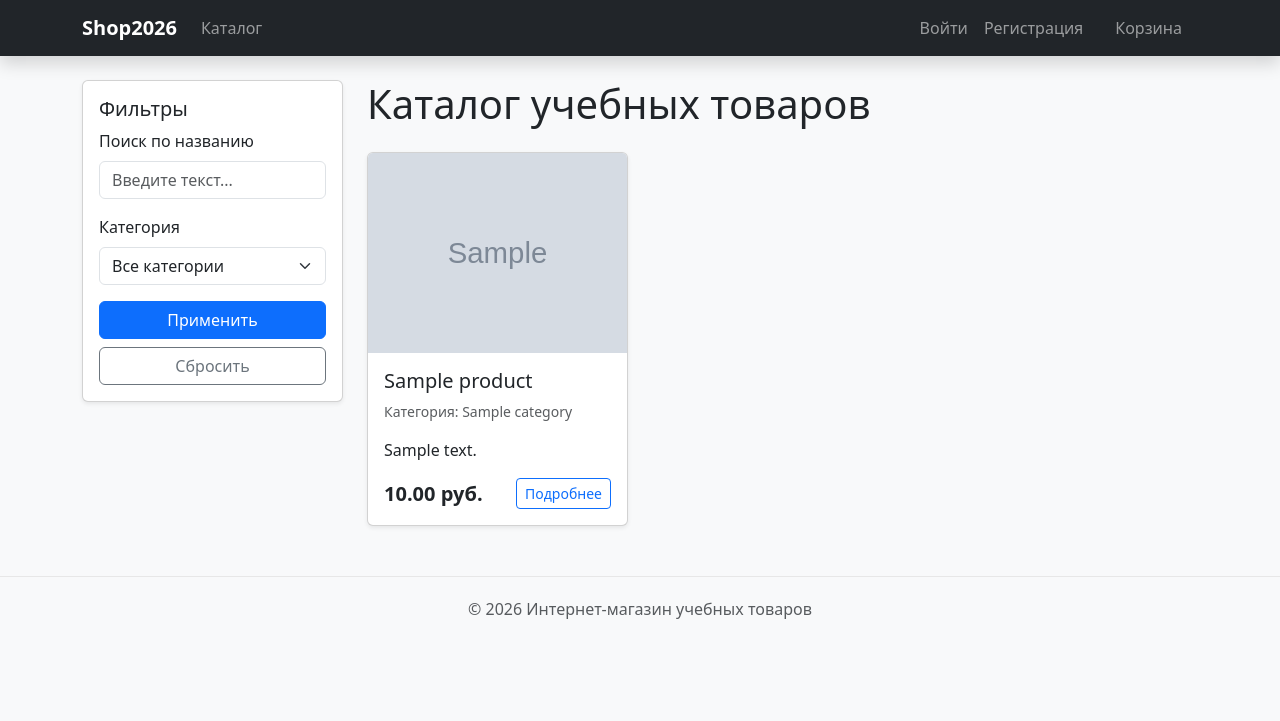
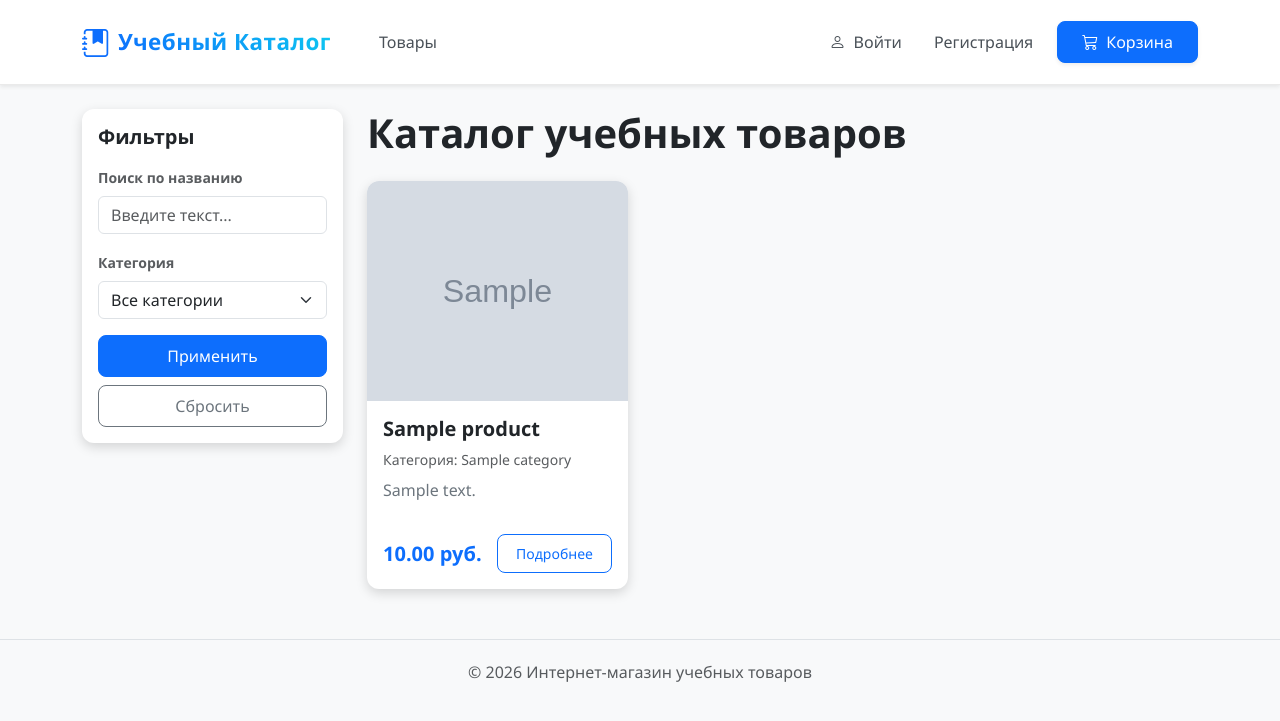
Before and after one commit to Konst-iv/shop-practice-2026, a Django app: page / in a window 1280 px wide. Shown: the top 721 px of the page. Run offline with Django 5.2, Linux system fonts and the light colour scheme; tables that the repository leaves empty hold one stand-in row (values such as "Sample post"); grey boxes marked "Sample" are stand-in pictures.

Commit message:
feat: Обновление дизайна

```diff
--- /dev/null
+++ b/shop/static/shop/css/style.css
@@ -0,0 +1,107 @@
+body {
+    font-family: 'Segoe UI', -apple-system, BlinkMacSystemFont, Roboto, sans-serif;
+    background-color: #f8f9fa !important;
+    color: #212529;
+}
+
+.navbar {
+    border-bottom: 1px solid #eaeaea; /* Нежная светлая линия */
+}
+
+.brand-text {
+    font-size: 1.4rem;
+    letter-spacing: 0.5px;
+    background: linear-gradient(45deg, #0d6efd, #0dcaf0);
+    -webkit-background-clip: text;
+    -webkit-text-fill-color: transparent;
+}
+
+.navbar-nav .nav-link {
+    color: #495057 !important;
+    transition: all 0.2s ease-in-out;
+    border-radius: 8px;
+}
+
+.navbar-nav .nav-link:hover {
+    color: #0d6efd !important;
+    background-color: #f8f9fa;
+    transform: translateY(-1px);
+}
+
+.navbar-nav .text-muted:hover {
+    background-color: transparent;
+    transform: none;
+}
+
+body .card {
+    border: none !important;
+    border-radius: 12px !important;
+    box-shadow: 0 4px 12px rgba(0, 0, 0, 0.15) !important;
+    background-color: #ffffff !important;
+}
+
+body .card-product {
+    border: none !important;
+    border-radius: 12px !important;
+    box-shadow: 0 4px 12px rgba(0, 0, 0, 0.15) !important;
+    background-color: #ffffff !important;
+    overflow: hidden;
+    transition: transform 0.25s ease-in-out, box-shadow 0.25s ease-in-out !important;
+}
+
+body .card-product:hover {
+    transform: translateY(-6px) !important;
+    box-shadow: 0 12px 24px rgba(0, 0, 0, 0.25) !important;
+}
+
+.card-product img {
+    height: 220px !important;
+    object-fit: cover !important;
+    transition: transform 0.3s ease-in-out !important;
+}
+
+.card-product:hover img {
+    transform: scale(1.04) !important;
+}
+
+body .btn {
+    border-radius: 8px !important;
+    padding: 8px 18px;
+    font-weight: 500;
+    transition: all 0.2s ease-in-out !important;
+}
+
+body .table-responsive {
+    border: none !important;
+    border-radius: 12px !important;
+    box-shadow: 0 4px 12px rgba(0, 0, 0, 0.15) !important;
+    background-color: #ffffff !important;
+    padding: 15px;
+}
+
+body .table {
+    border-collapse: separate !important;
+    border-spacing: 0 !important;
+    margin-bottom: 0 !important;
+}
+
+body .table th {
+    font-weight: 600;
+    text-transform: uppercase;
+    font-size: 0.82rem;
+    letter-spacing: 0.5px;
+    border-bottom: 2px solid #dee2e6 !important;
+    padding: 12px 8px;
+}
+
+body .table td {
+    padding: 16px 8px !important;
+    vertical-align: middle !important;
+}
+
+.footer {
+    background-color: transparent !important;
+    border-top: 1px solid #dee2e6 !important;
+    padding: 25px 0;
+    margin-top: 60px;
+}
--- a/shop/templates/shop/base.html
+++ b/shop/templates/shop/base.html
@@ -1,3 +1,4 @@
+{% load static %}
 <!DOCTYPE html>
 <html lang="ru">
 <head>
@@ -5,16 +6,15 @@
     <meta name="viewport" content="width=device-width, initial-scale=1.0">
     <title>{% block title %}Магазин учебных товаров{% endblock %}</title>
 
-    <!-- Подключение Bootstrap 5 CSS -->
     <link href="https://cdn.jsdelivr.net/npm/bootstrap@5.3.3/dist/css/bootstrap.min.css" rel="stylesheet">
+    <link rel="stylesheet" href="https://cdn.jsdelivr.net/npm/bootstrap-icons@1.11.3/font/bootstrap-icons.min.css">
+    <link rel="stylesheet" href="{% static 'shop/css/style.css' %}?v=1.1">
 
     <style>
-        /* Убираем лишний верхний отступ у body, чтобы шапка прилегала к верху */
         body { padding-top: 0; }
 
-        /* Стилизуем кнопку корзины, чтобы текст оставался читаемым при наведении */
         .btn-outline-light:hover {
-            color: #212529 !important; /* Текст становится темным при наведении на белую кнопку */
+            color: #212529 !important;
         }
 
         .footer { margin-top: 50px; padding: 20px 0; border-top: 1px solid #e7e7e7; }
@@ -22,52 +22,62 @@
 </head>
 <body class="bg-light">
 
-    <!-- Навигационная панель -->
-    <nav class="navbar navbar-expand-lg navbar-dark bg-dark mb-4 shadow">
+    <nav class="navbar navbar-expand-lg navbar-light bg-white mb-4 shadow-sm py-3">
         <div class="container">
-            <a class="navbar-brand fw-bold" href="{% url 'product_list' %}">Shop2026</a>
 
-            <button class="navbar-toggler" type="button" data-bs-toggle="collapse" data-bs-target="#navbarNav">
+            <!-- Новый стильный логотип с иконкой вместо "Shop2026" -->
+            <a class="navbar-brand fw-bold d-flex align-items-center" href="{% url 'product_list' %}">
+                <i class="bi bi-journal-bookmark-fill text-primary me-2 fs-3"></i>
+                <span class="brand-text">Учебный Каталог</span>
+            </a>
+
+            <button class="navbar-toggler border-0 shadow-none" type="button" data-bs-toggle="collapse" data-bs-target="#navbarNav">
                 <span class="navbar-toggler-icon"></span>
             </button>
 
             <div class="collapse navbar-collapse" id="navbarNav">
-                <ul class="navbar-nav me-auto">
+                <ul class="navbar-nav me-auto mb-2 mb-lg-0 ms-lg-4">
                     <li class="nav-item">
-                        <a class="nav-link" href="{% url 'product_list' %}">Каталог</a>
+                        <a class="nav-link fw-medium" href="{% url 'product_list' %}">Товары</a>
                     </li>
                 </ul>
 
                 <div class="navbar-nav ms-auto align-items-center">
                     {% if user.is_authenticated %}
-                        <span class="nav-link text-light me-2">Привет, <strong>{{ user.username }}</strong>!</span>
-                        <!-- Ссылка на список заказов пользователя -->
-                        <a class="nav-link me-3" href="{% url 'order_list' %}">Мои заказы</a>
-                        <a class="nav-link me-3" href="{% url 'logout' %}">Выйти</a>
+                        <span class="nav-link me-3 text-muted">Привет, <strong class="text-dark">{{ user.username }}</strong>!</span>
+                        <a class="nav-link me-3 fw-medium" href="{% url 'order_list' %}">
+                            <i class="bi bi-box-seam me-1"></i> Мои заказы
+                        </a>
+                        <a class="nav-link me-3 fw-medium text-danger" href="{% url 'logout' %}">
+                            <i class="bi bi-box-arrow-right me-1"></i> Выйти
+                        </a>
                     {% else %}
-                        <a class="nav-link" href="{% url 'login' %}">Войти</a>
-                        <a class="nav-link me-2" href="{% url 'register' %}">Регистрация</a>
+                        <a class="nav-link me-3 fw-medium" href="{% url 'login' %}">
+                            <i class="bi bi-person me-1"></i> Войти
+                        </a>
+                        <a class="nav-link me-3 fw-medium" href="{% url 'register' %}">Регистрация</a>
                     {% endif %}
-                    <a class="nav-link btn btn-outline-light px-3" href="{% url 'cart_detail' %}">Корзина</a>
+
+                    <!-- Яркая кнопка корзины -->
+                    <a class="btn btn-primary px-4 shadow-sm rounded-pill" href="{% url 'cart_detail' %}">
+                        <i class="bi bi-cart3 me-2"></i>Корзина
+                    </a>
                 </div>
             </div>
         </div>
     </nav>
 
-    <!-- Основной контент -->
     <div class="container">
         {% block content %}
         {% endblock %}
     </div>
 
-    <!-- Футер -->
     <footer class="footer text-center text-muted">
         <div class="container">
             <p>&copy; 2026 Интернет-магазин учебных товаров</p>
         </div>
     </footer>
 
-    <!-- Подключение Bootstrap 5 JS Bundle -->
     <script src="https://cdn.jsdelivr.net/npm/bootstrap@5.3.3/dist/js/bootstrap.bundle.min.js"></script>
 </body>
 </html>
--- a/shop/templates/shop/order_create.html
+++ b/shop/templates/shop/order_create.html
@@ -6,7 +6,6 @@
 <h2 class="mb-4 fw-bold">Оформление заказа</h2>
 
 <div class="row">
-    <!-- Форма доставки -->
     <div class="col-md-7 mb-4">
         <div class="card shadow-sm border-0">
             <div class="card-body p-4">
@@ -30,7 +29,6 @@
         </div>
     </div>
 
-    <!-- Сводка по корзине -->
     <div class="col-md-5">
         <div class="card shadow-sm border-0 bg-light">
             <div class="card-body p-4">
--- a/shop/templates/shop/product_list.html
+++ b/shop/templates/shop/product_list.html
@@ -4,20 +4,18 @@
 
 {% block content %}
 <div class="row">
-    <!-- Блок фильтрации (Боковая панель) -->
     <div class="col-md-3 mb-4">
-        <div class="card shadow-sm p-3">
-            <h5>Фильтры</h5>
+        <div class="card p-3 border-0">
+            <h5 class="fw-bold mb-3">Фильтры</h5>
             <form method="get" action="{% url 'product_list' %}">
                 <!-- Поиск -->
                 <div class="mb-3">
-                    <label for="searchInput" class="form-label">Поиск по названию</label>
+                    <label for="searchInput" class="form-label text-muted small fw-semibold">Поиск по названию</label>
                     <input type="text" name="search" class="form-control" id="searchInput" placeholder="Введите текст..." value="{{ search_query }}">
                 </div>
 
-                <!-- Категории -->
                 <div class="mb-3">
-                    <label for="categorySelect" class="form-label">Категория</label>
+                    <label for="categorySelect" class="form-label text-muted small fw-semibold">Категория</label>
                     <select name="category" class="form-select" id="categorySelect">
                         <option value="">Все категории</option>
                         {% for category in categories %}
@@ -34,26 +32,28 @@
         </div>
     </div>
 
-    <!-- Блок товаров (Каталог) -->
     <div class="col-md-9">
-        <h1 class="mb-4">Каталог учебных товаров</h1>
+        <h1 class="mb-4 fw-bold">Каталог учебных товаров</h1>
         <div class="row row-cols-1 row-cols-md-3 g-4">
             {% for product in products %}
             <div class="col">
-                <div class="card h-100 shadow-sm">
-                    {% if product.image %}
-                        <img src="{{ product.image.url }}" class="card-img-top" alt="{{ product.name }}" style="height: 200px; object-fit: cover;">
-                    {% else %}
-                        <div class="bg-secondary text-white d-flex align-items-center justify-content-center" style="height: 200px;">
-                            Нет изображения
-                        </div>
-                    {% endif %}
-                    <div class="card-body">
-                        <h5 class="card-title">{{ product.name }}</h5>
-                        <p class="text-muted small">Категория: {{ product.category.name }}</p>
-                        <p class="card-text text-truncate">{{ product.description }}</p>
-                        <div class="d-flex justify-content-between align-items-center">
-                            <span class="fs-5 fw-bold">{{ product.price }} руб.</span>
+                <div class="card h-100 card-product">
+                    <!-- Обертка для картинок: предотвращает выход за рамки при масштабировании -->
+                    <div class="position-relative overflow-hidden">
+                        {% if product.image %}
+                            <img src="{{ product.image.url }}" class="card-img-top" alt="{{ product.name }}">
+                        {% else %}
+                            <div class="bg-secondary text-white d-flex align-items-center justify-content-center" style="height: 220px;">
+                                <span>Нет изображения</span>
+                            </div>
+                        {% endif %}
+                    </div>
+                    <div class="card-body d-flex flex-column">
+                        <h5 class="card-title fw-bold text-dark">{{ product.name }}</h5>
+                        <p class="text-muted small mb-2">Категория: {{ product.category.name }}</p>
+                        <p class="card-text text-secondary flex-grow-1 text-truncate">{{ product.description }}</p>
+                        <div class="d-flex justify-content-between align-items-center mt-3">
+                            <span class="fs-5 fw-bold text-primary">{{ product.price }} руб.</span>
                             <a href="{% url 'product_detail' product.id %}" class="btn btn-outline-primary btn-sm">Подробнее</a>
                         </div>
                     </div>
@@ -61,7 +61,9 @@
             </div>
             {% empty %}
             <div class="col-12">
-                <p class="alert alert-warning">Товары не найдены.</p>
+                <div class="alert alert-warning" role="alert">
+                    Товары не найдены.
+                </div>
             </div>
             {% endfor %}
         </div>
```
